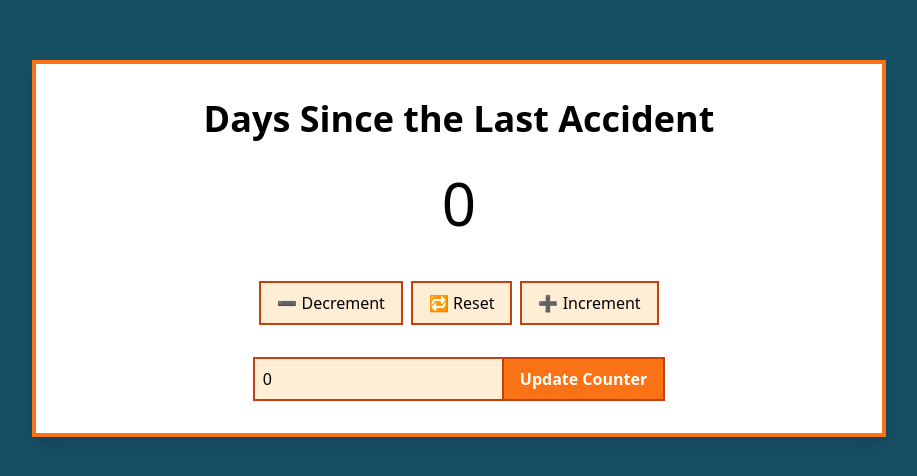
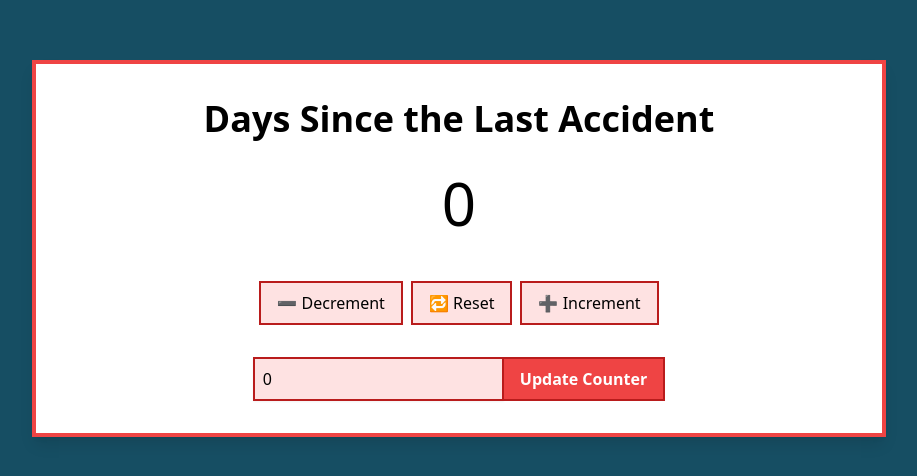
Before and after one commit to stevekinney/accident-counter, a React (Create React App) app: page / in a window 1280 px wide. Shown: the part 152-628 px from the top of the page, without its empty margins (181-1098 px from the left). Built offline with nearby package versions, Linux system fonts and the light colour scheme.

Commit message:
Update tailwind.config.js

```diff
--- a/tailwind.config.js
+++ b/tailwind.config.js
@@ -6,7 +6,7 @@ module.exports = {
   content: ['./src/**/*.{js,jsx,ts,tsx}'],
   theme: {
     extend: {
-      colors: { ...colors, primary: colors.orange },
+      colors: { ...colors, primary: colors.red },
     },
   },
   plugins: [],
```
